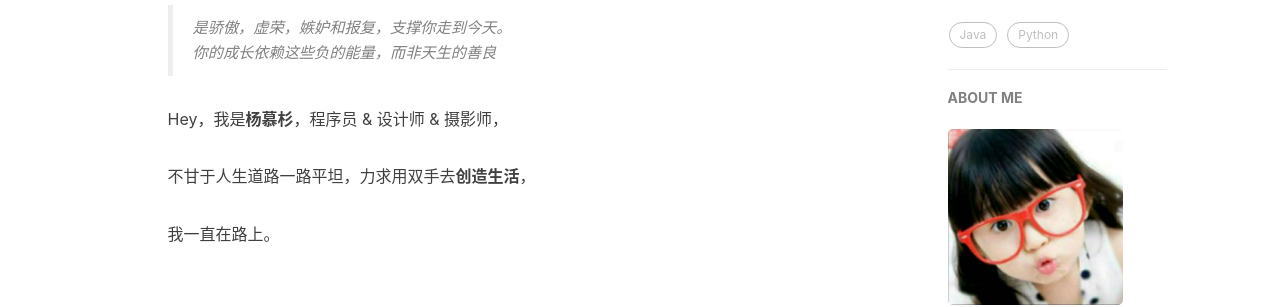
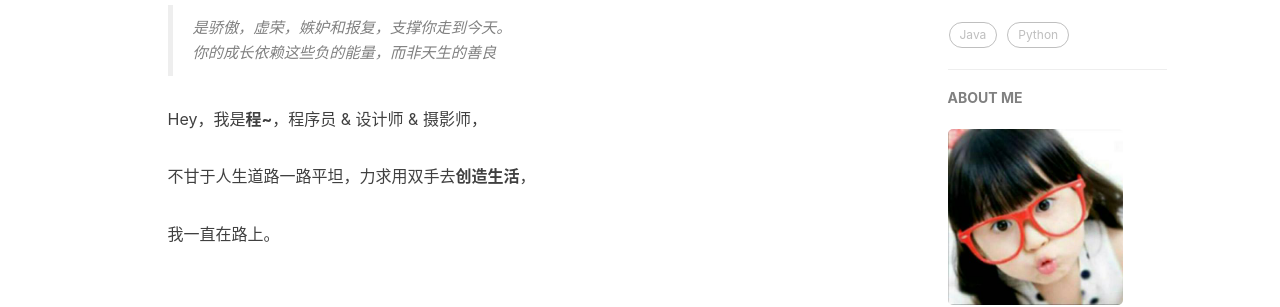
Before and after one commit to erdouzhang/own-erdou-blog, a Jekyll site: the page built from about.html, in a window 1280 px wide. Shown: the part 741-1048 px from the top of the page. Built offline with Jekyll 4.4.1, drawn with Linux system fonts in a browser that asks for light colours; nearby versions of some CDN libraries; comment, search, counter and statistics services are not loaded.

Commit message:
Update about.html

```diff
--- a/about.html
+++ b/about.html
@@ -18,7 +18,7 @@
     <blockquote><p>是骄傲，虚荣，嫉妒和报复，支撑你走到今天。<br>
     你的成长依赖这些负的能量，而非天生的善良</p></blockquote>
 
-    <p>Hey，我是<strong>杨慕杉</strong>，程序员 &amp; 设计师 &amp; 摄影师，
+    <p>Hey，我是<strong>程~</strong>，程序员 &amp; 设计师 &amp; 摄影师，
     <p>不甘于人生道路一路平坦，力求用双手去<strong>创造生活</strong>，</p>
     <p>我一直在路上。</p>
 
@@ -29,7 +29,7 @@
     <blockquote><p>Is pride, vanity, jealousy and revenge that prop up you to this day. <br>
     Your growth depends on these negative energies, not innate goodness.</p></blockquote>
 
-    <p>Hi, I am <strong>Yang Mushan(杨慕杉)</strong>, you can call me <strong>Movesan</strong>. I'm an engineer &amp; a designer &amp; and a Photographer,
+    <p>Hi, I am <strong>Yang Yuan</strong>, you can call me <strong>Movesan</strong>. I'm an engineer &amp; a designer &amp; and a Photographer,
     <p>Unwilling to life all the way flat road, and strive to use both hands to <strong>create life</strong>.</p>
     <p>Keep moving, I'm on my way.</p>
 
```
